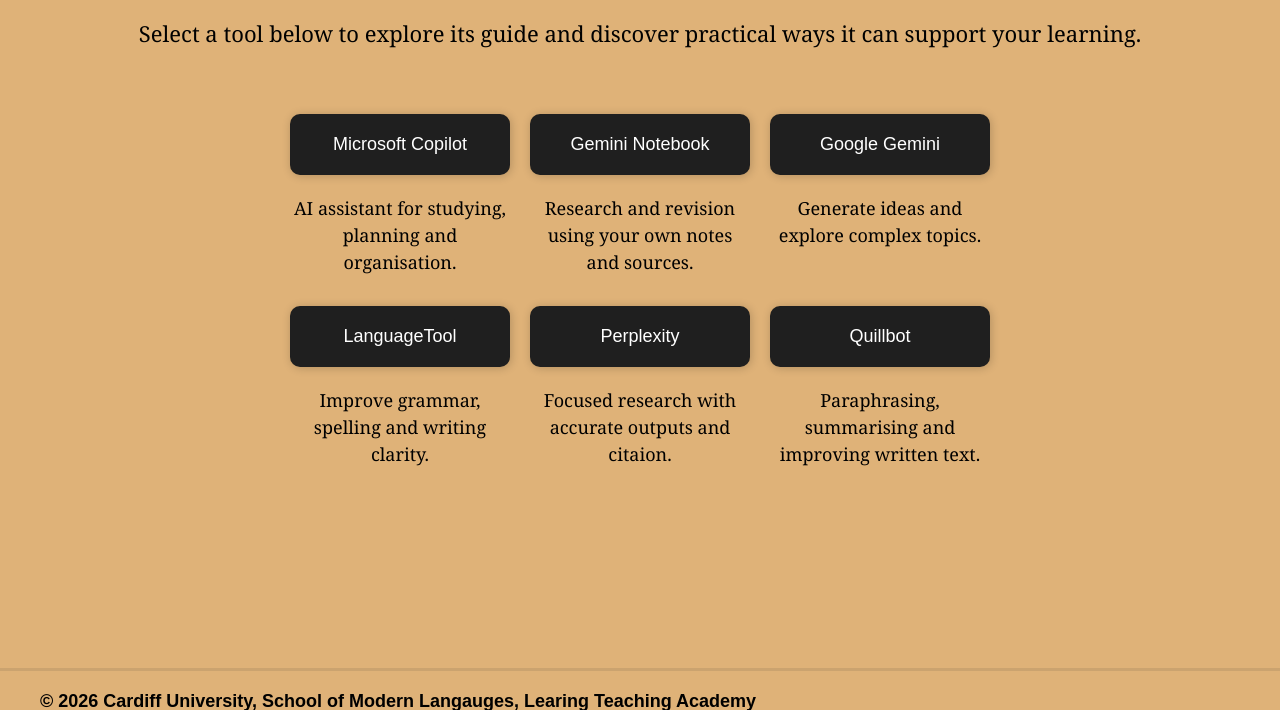
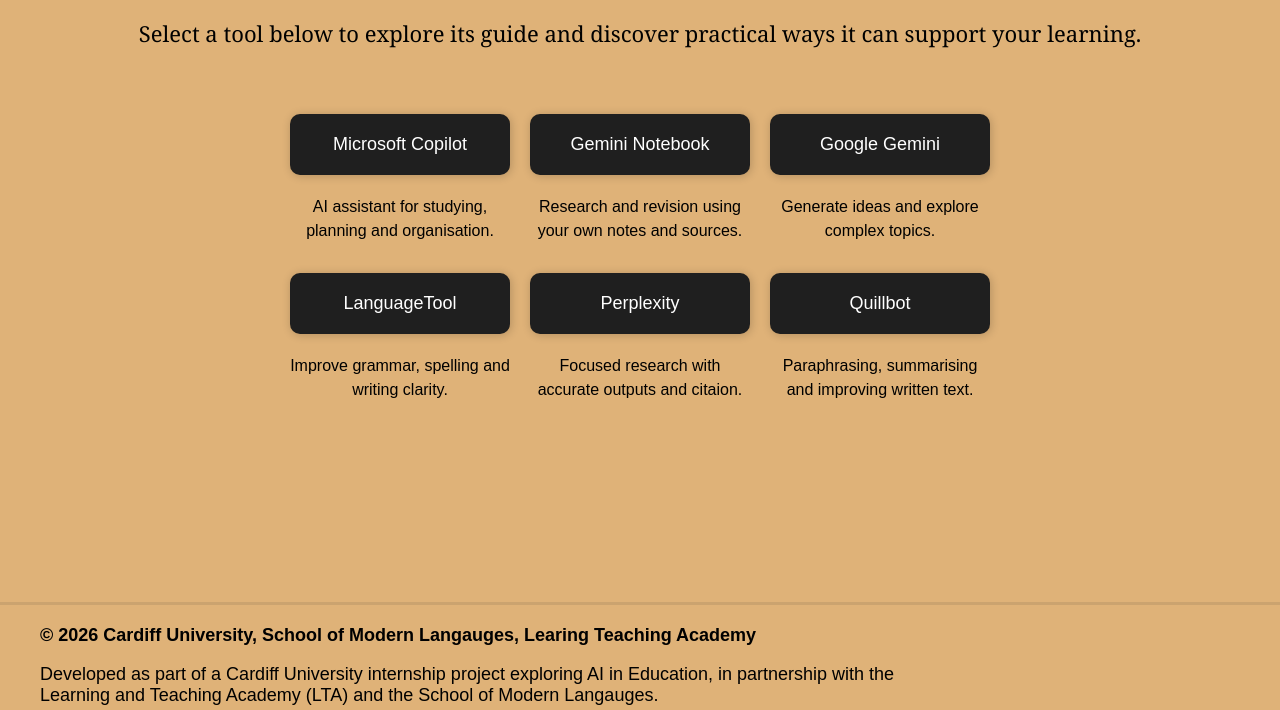
Before and after one commit to malakaitobiasmoore-tech/CULTA-internship-guides, a Django app: page / in a window 1280 px wide. Shown: the part 447-1157 px from the top of the page. Run offline with Django 5.2, Linux system fonts and the light colour scheme.

Commit message:
Css changes

```diff
--- a/guides/static/guides/style.css
+++ b/guides/static/guides/style.css
@@ -95,8 +95,8 @@ button:hover {
 }
 
 .guide-description {
-    font-family: ui-serif, Georgia, Cambria, "Times New Roman", Times, serif;
-    font-size: 18px;
+    font-family: marr_sans_reg, Arial, "Helvetica Neue", sans-serif;
+    font-size: 16px;
     font-weight: 400;
     color: #000000;
     line-height: 1.5;
```
